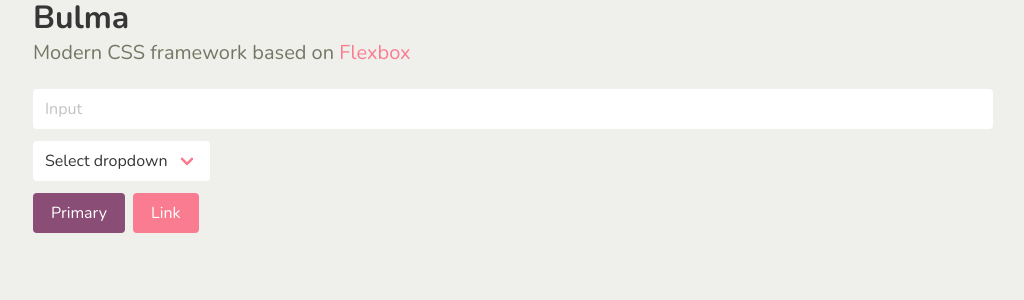
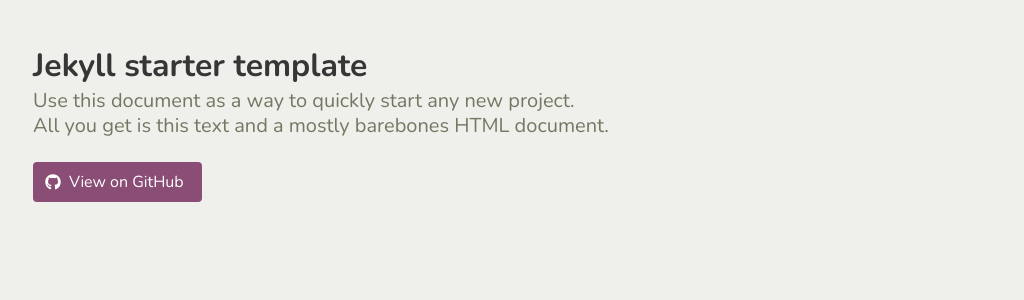
Before and after one commit to cyrilsuzat/jekyll-bulma, a Jekyll site: the page built from index.html, in a window 1280 px wide. Shown: the top 300 px of the page, without its empty margins (127-1151 px from the left). Built offline with Jekyll 4.4.1, drawn with Linux system fonts in a browser that asks for light colours; nearby versions of some CDN libraries.

Commit message:
New starter template

```diff
--- a/index.html
+++ b/index.html
@@ -2,32 +2,25 @@
 layout: default
 ---
 
-<div class="container">
-  <h1 class="title">Bulma</h1>
+<section class="hero">
+  <div class="hero-body">
+    <div class="container">
+      <h1 class="title">
+        Jekyll starter template
+      </h1>
 
-  <p class="subtitle">
-    Modern CSS framework based on <a
-    href="https://developer.mozilla.org/en-US/docs/Web/CSS/CSS_Flexible_Box_Layout/Basic_Concepts_of_Flexbox">Flexbox</a>
-  </p>
+      <h2 class="subtitle">
+        Use this document as a way to quickly start any new project.<br>
+        All you get is this text and a mostly barebones HTML document.
+      </h2>
 
-  <div class="field">
-    <div class="control">
-      <input class="input" type="text" placeholder="Input">
+      <a href="https://github.com/cyrilsuzat/jekyll-bulma" class="button is-primary">
+        <span class="icon">
+          <i class="fab fa-github"></i>
+        </span>
+        <span>View on GitHub</span>
+      </a>
+
     </div>
   </div>
-
-  <div class="field">
-    <p class="control">
-      <span class="select">
-        <select>
-          <option>Select dropdown</option>
-        </select>
-      </span>
-    </p>
-  </div>
-
-  <div class="buttons">
-    <a class="button is-primary">Primary</a>
-    <a class="button is-link">Link</a>
-  </div>
-</div>
+</section>
```
